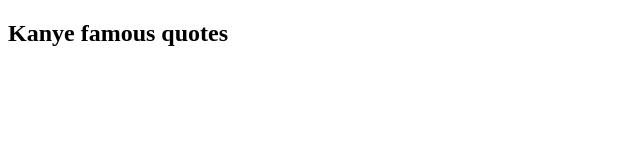
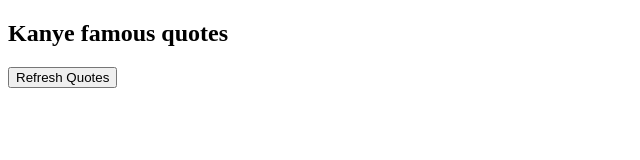
Before and after one commit to shakhera/Basic-Javascript, a plain HTML site: page API-EXAMPLE/quotes.html in a window 1280 px wide. Shown: the whole page, without its empty margins (0-640 px from the left). Drawn offline with Linux system fonts and the light colour scheme; no server answers.

Commit message:
API recap with kanye west

```diff
--- a/API-EXAMPLE/quotes.html
+++ b/API-EXAMPLE/quotes.html
@@ -13,6 +13,7 @@
         <blockquote id="quote">
 
         </blockquote>
+        <button type="button" onclick="loadQuotes()">Refresh Quotes</button>
     </section>
 
     <script src="js/quotes.js"></script>
```
